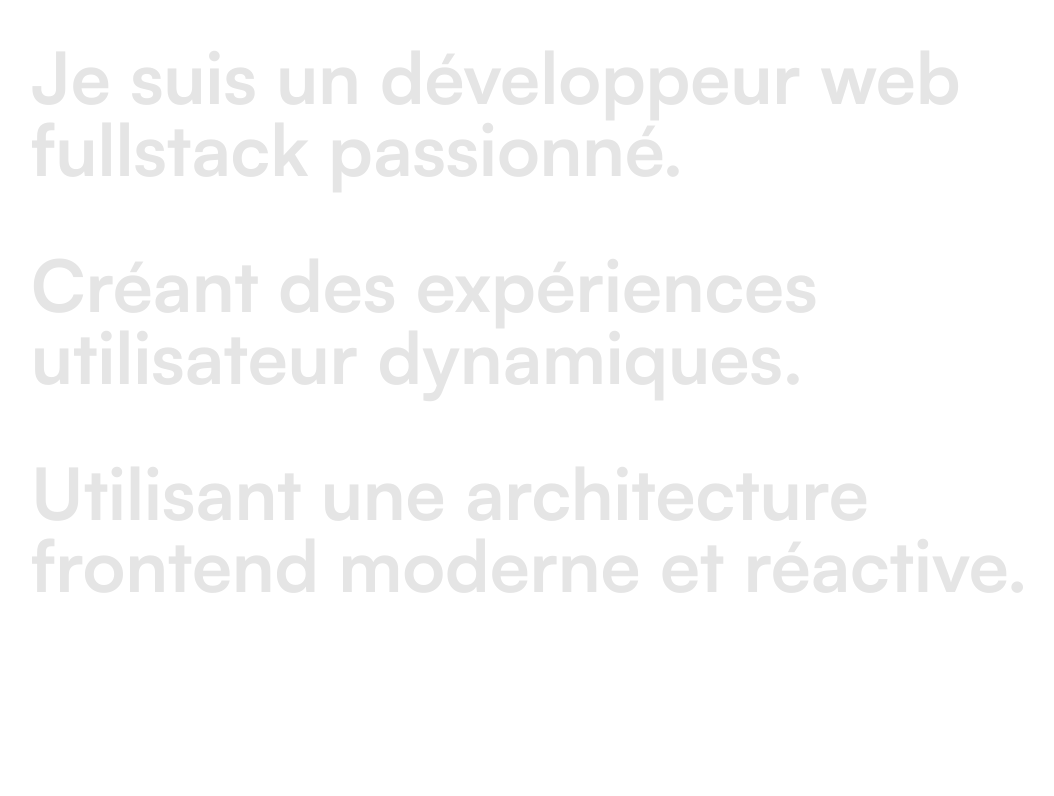
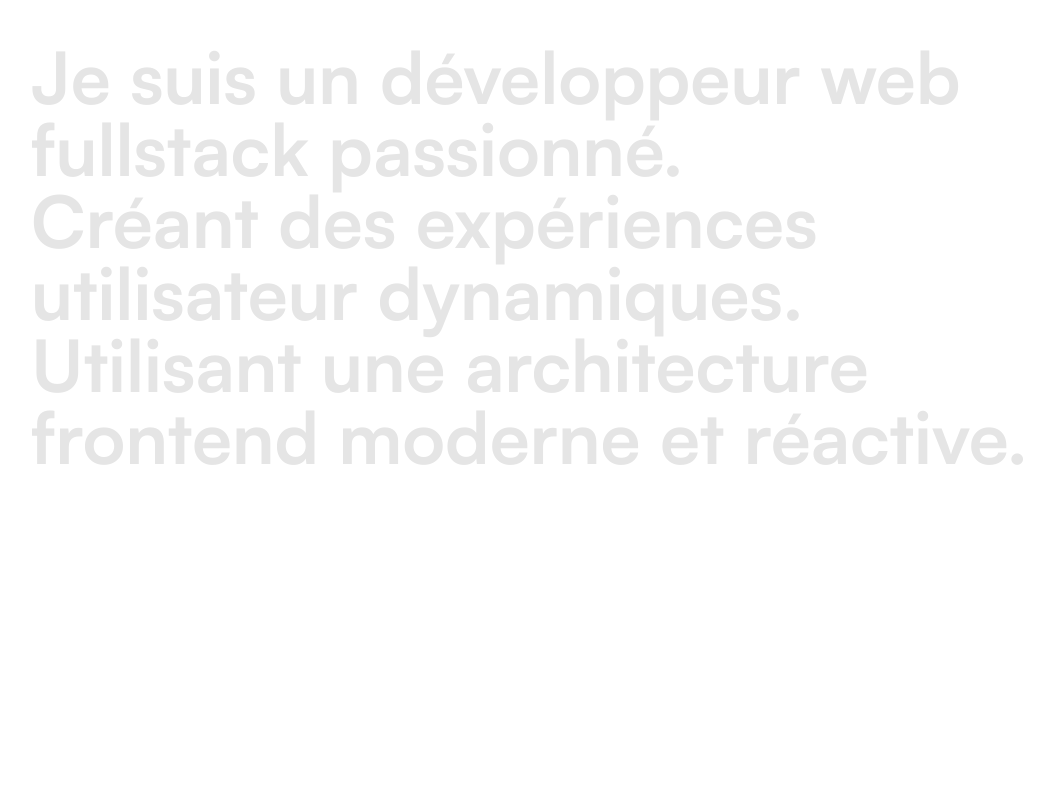
Before and after one commit to ThibaultG94/next-portfolio, a Next.js app: page / in a window 1280 px wide. Shown: the part 760-1556 px from the top of the page, without its empty margins (113-1167 px from the left). Built offline with nearby package versions, Linux system fonts and the light colour scheme.

Commit message:
chore: Remove margin adjustments from TextIntro component

```diff
--- a/src/app/components/TextIntro.js
+++ b/src/app/components/TextIntro.js
@@ -55,7 +55,7 @@
         <p
           key={index}
           ref={(el) => (blocksRef.current[index] = el)}
-          className="text-xl xxs:text-2xl xs:text-3xl sm:text-4xl md:text-5xl lg:text-6xl xl:text-7xl 2xl:text-8xl mb-4 xxs:mb-6 xs:mb-8 sm:mb-10 md:mb-12 lg:mb-14 xl:mb-16 2xl:mb-20 font-semibold transition-opacity duration-300"
+          className="text-xl xxs:text-2xl xs:text-3xl sm:text-4xl md:text-5xl lg:text-6xl xl:text-7xl 2xl:text-8xl font-semibold transition-opacity duration-300"
           style={{ opacity: getOpacity(blocksRef.current[index]) }}
         >
           {text}
```
